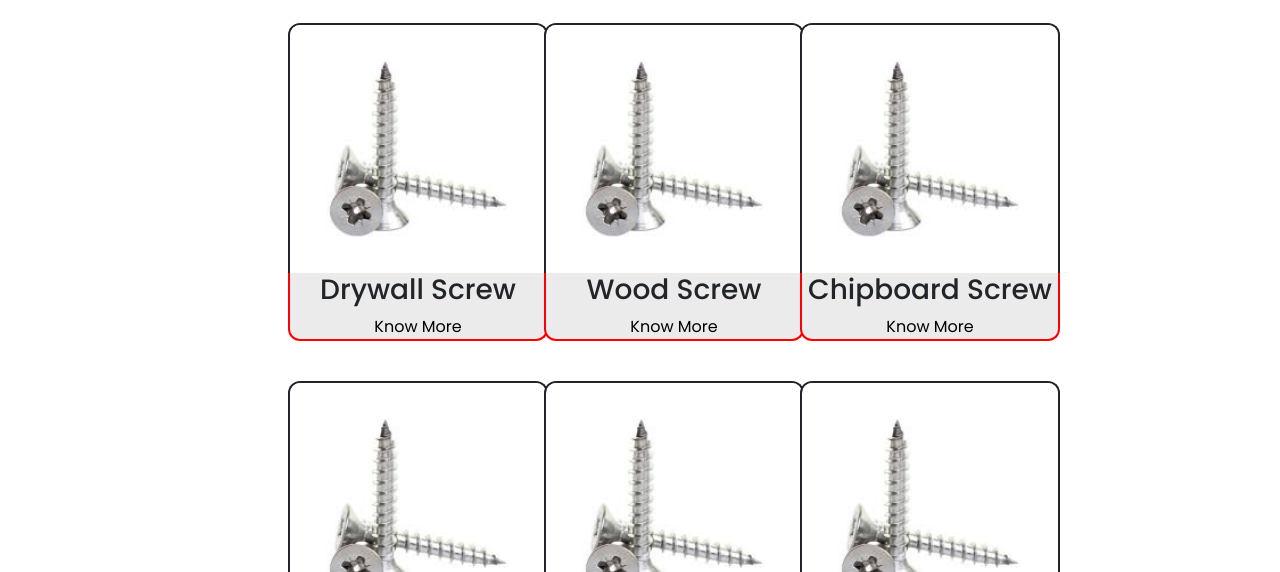
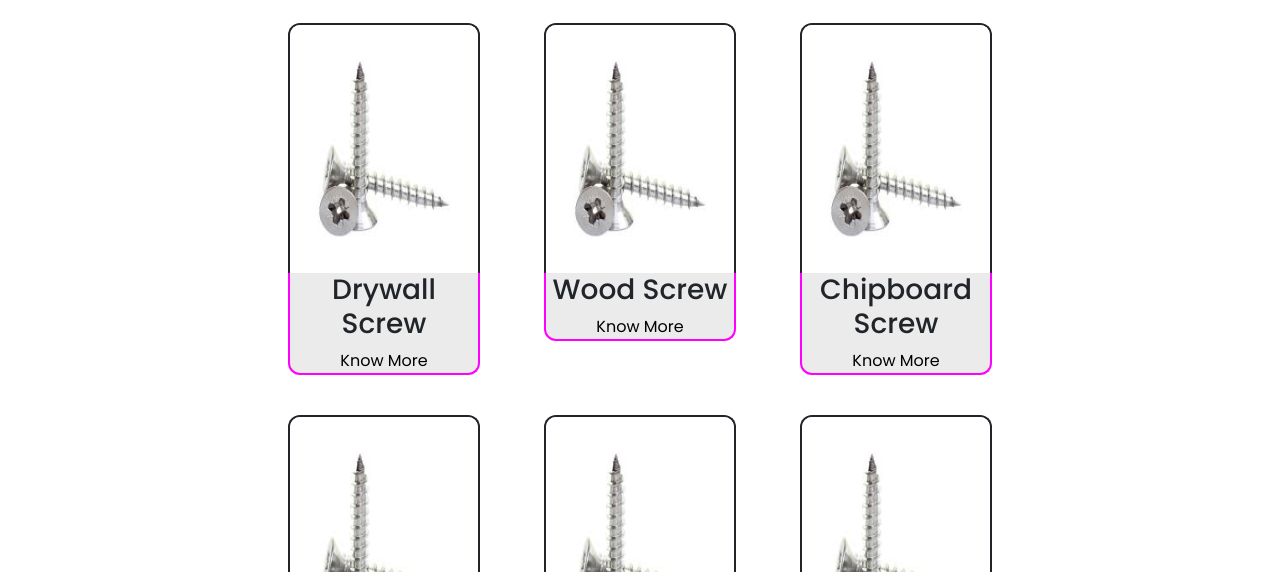
Before and after one commit to basithahamed/smtraders, a plain HTML site: page product.html in a window 1280 px wide. Shown: the part 228-800 px from the top of the page. Drawn offline with nearby package versions, Linux system fonts and the light colour scheme; a web font is replaced by a local one.

Commit message:
product page change test 2

```diff
--- a/css/product.css
+++ b/css/product.css
@@ -1,6 +1,6 @@
 .product-common
 {
-    width: 300px;
+    width: 100%;
     margin: auto;
 
     padding: 20px;
@@ -19,7 +19,7 @@
 .bottombox
 {
     background-color: #EBEBEB;
-    border: 2px solid red;
+    border: 2px solid fuchsia;
     border-top: 0px;
     border-radius: 0px 0px 12px 12px;
     width: 100%;
```
